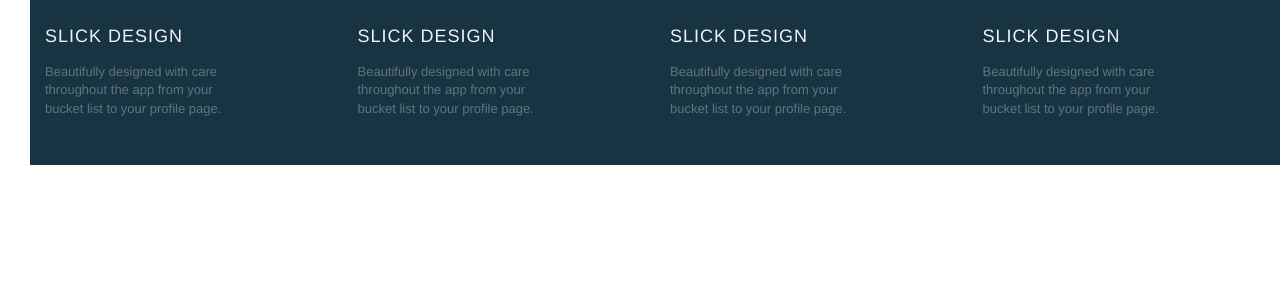
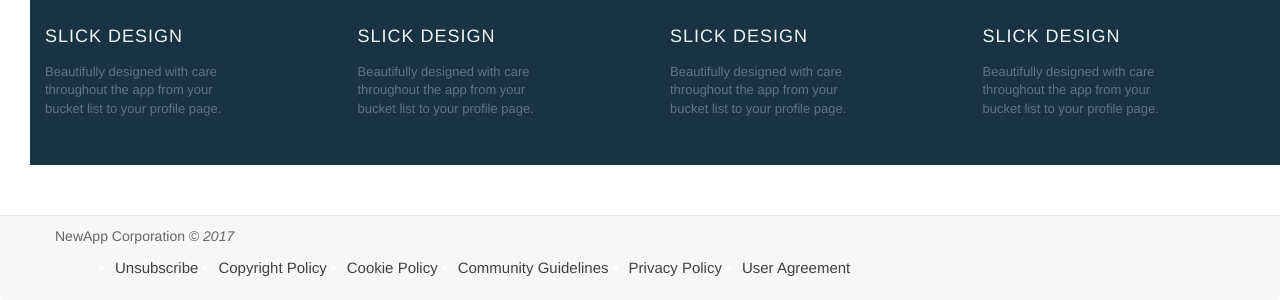
Before and after one commit to abhinaba1080/Angular-MVC-APP, a website: page index.html at #!/signup in a window 1280 px wide. Shown: the part 2257-2557 px from the top of the page. Before the commit the page ends 2472 px from the top, so only its background shows below. Drawn offline with Linux system fonts and the light colour scheme; some packages are replaced by stand-ins of ours; a script that the page names is missing; a web font is replaced by a local one.

Commit message:
footer style _01

```diff
--- a/server/server.js
+++ b/server/server.js
@@ -27,6 +27,6 @@ app.get('/index.html',function(req,res){
 });
 
 
-app.listen(3000, function () {
-  console.log('Example app listening on port 3000!')
+app.listen(3003, function () {
+  console.log('Example app listening on port 3003!')
 });
--- a/styles/styles.css
+++ b/styles/styles.css
@@ -204,35 +204,36 @@ body {
 
 
 /* FOOTER */
-.panel-footer {
-  margin-top: 30px;
-  padding-top: 35px;
-  padding-bottom: 30px;
-  background-color: #222;
-  border-top: 0;
+.panel-footer{
+	margin-top: 30px;
+	padding-top: 2px;
+	padding-bottom: 10px;
+	background-color: #34495E;
+	border-top:0;
+	opacity: 0.75;
 }
-.panel-footer div.row {
-  margin-bottom: 35px;
+#footerList{
+    font-weight: bold;
+    font-size: 12px;
+    line-height: 14px;
+    color: #fff;
+    font-weight: normal;
+    display: -moz-inline-stack;
+    display: inline-block;
+    vertical-align: middle;
+  }
+
+#footerList>li{
+    font-size: 15px;
+    line-height: 14px;
+    font-weight: normal;
+    margin-top: 5px;
+    margin-left:20px;
+    margin-bottom: 5px;
+    float: right;
 }
-#hours, #address {
-  line-height: 2;
-}
-#hours > span, #address > span {
-  font-size: 1.3em;
-}
-#address p {
-  color: #557c3e;
-  font-size: .8em;
-  line-height: 1.8;
-}
-#testimonials {
-  font-style: italic;
-}
-#testimonials p:nth-child(2) {
-  margin-top: 25px;
-}
-a[ui-sref="admin.auth"] {
-  color: #fff;
+#footerItem a{
+  color:black;
 }
 /* END FOOTER */
 
@@ -294,18 +295,9 @@ a[ui-sref="admin.auth"] {
   /* End Header */
 
   /* Footer */
-  .panel-footer section {
-    margin-bottom: 30px;
-    text-align: center;
-  }
-  .panel-footer section:nth-child(3) {
-    margin-bottom: 0; /* margin already exists on the whole row */
-  }
-  .panel-footer section hr {
-    width: 50%;
-  }
+
   /* End Footer */
-}
+
 
 
 /********** Super extra small devices Only :-) (e.g., iPhone 4) **********/
--- a/views/home/homepage.html
+++ b/views/home/homepage.html
@@ -193,3 +193,23 @@ $(document).ready(function(){
 
 
 			<!-- end of parallax -->
+
+
+<!--start footer-->
+
+<footer class="panel-footer">
+      <div class="container">
+        <div class="row">
+          <p class="copyright guest"><span>NewApp Corporation</span> <em>© 2017</em></p>
+            <ul id="footerList">
+    	        <li id="footerItem"><a href="http://www.linkedin.com/legal/user-agreement?trk=hb_ft_userag">User Agreement</a></li>
+    	        <li id="footerItem"><a href="http://www.linkedin.com/legal/privacy-policy?trk=hb_ft_priv">Privacy Policy</a></li>
+    	        <li id="footerItem"><a href="https://linkedin.com/help/linkedin/answer/34593?lang=en">Community Guidelines</a></li>
+    	        <li  id="footerItem"><a href="http://www.linkedin.com/legal/cookie-policy?trk=hb_ft_cookie">Cookie Policy</a></li>
+    	        <li  id="footerItem"><a href="http://www.linkedin.com/legal/copyright-policy?trk=hb_ft_copy">Copyright Policy</a></li>
+    	        <li  id="footerItem"><a href="/psettings/guest-email-unsubscribe?trk=hb_ft_gunsub" rel="nofollow">Unsubscribe</a></li>
+            </ul>
+        </div>
+       </div>
+</footer>
+<!--end footer-->
```
Also changed, not shown: views/signup/signup.html (+21 -0 lines).
